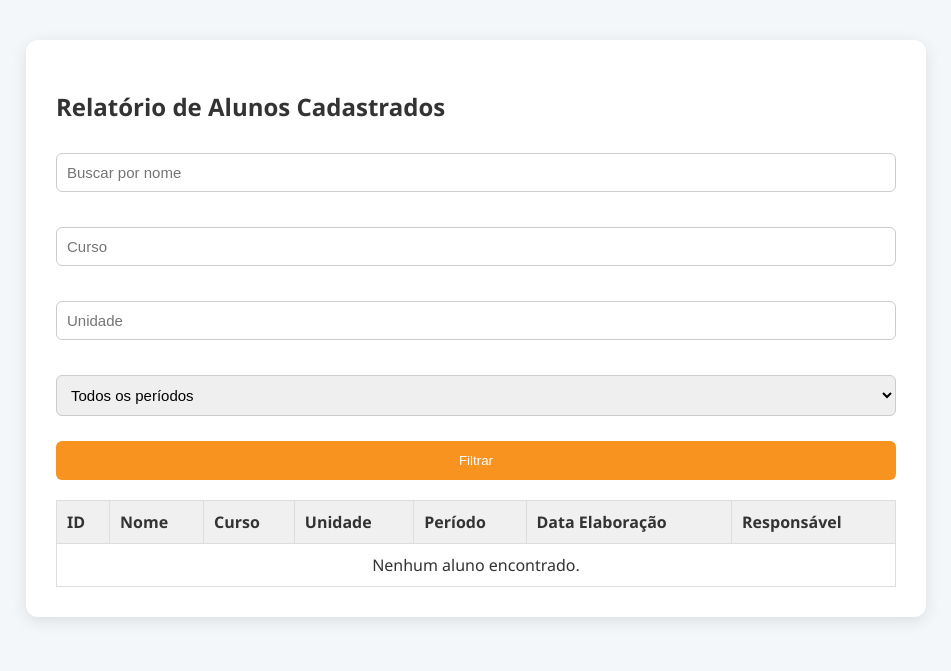
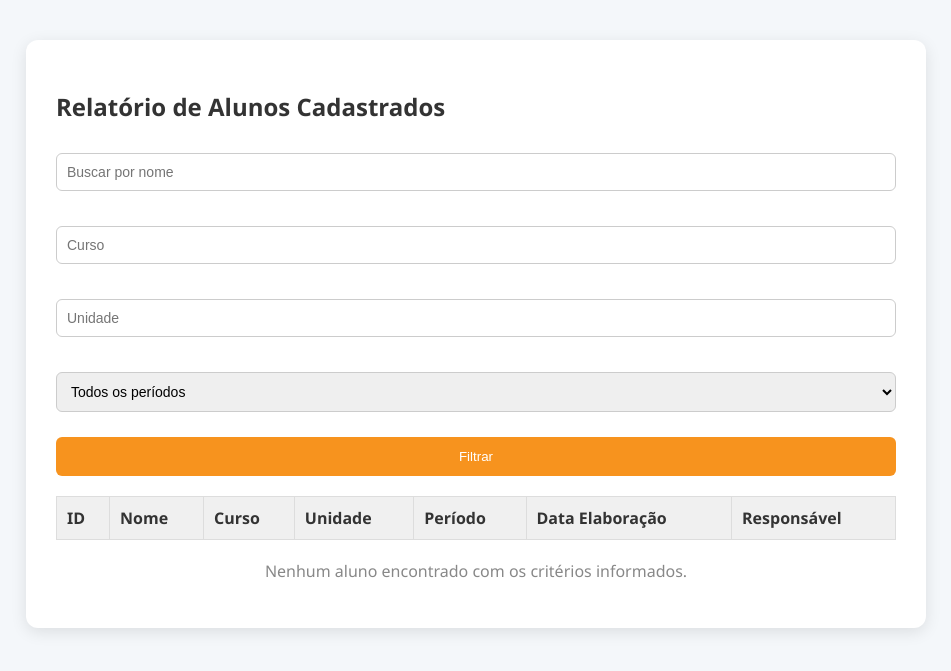
Before and after one commit to euantoniojunior/sistemapei, a Flask app: page /relatorios in a window 1280 px wide. Shown: the top 671 px of the page, without its empty margins (164-1115 px from the left). Run offline with Flask 3, Linux system fonts and the light colour scheme; the visitor is signed in with stand-in values (Sample User, id 1); lists and menus that the app fills with data are empty.

Commit message:
Update relatorios.html

```diff
--- a/templates/relatorios.html
+++ b/templates/relatorios.html
@@ -17,6 +17,7 @@
       padding: 10px;
       border-radius: 6px;
       border: 1px solid #ccc;
+      font-size: 14px;
     }
     table {
       width: 100%;
@@ -33,6 +34,11 @@
     }
     tr:hover {
       background-color: #fafafa;
+    }
+    .no-results {
+      text-align: center;
+      color: #888;
+      margin-top: 20px;
     }
   </style>
 </head>
@@ -64,6 +70,7 @@
       </thead>
       <tbody></tbody>
     </table>
+    <p id="msgNoResults" class="no-results"></p>
   </div>
 
   <script>
@@ -83,13 +90,15 @@
       const alunos = await res.json();
 
       const tbody = document.querySelector("#tabelaAlunos tbody");
+      const msgEl = document.getElementById("msgNoResults");
       tbody.innerHTML = "";
 
       if (!alunos.length) {
-        tbody.innerHTML = "<tr><td colspan='7' style='text-align:center;'>Nenhum aluno encontrado.</td></tr>";
+        msgEl.innerText = "Nenhum aluno encontrado com os critérios informados.";
         return;
       }
 
+      msgEl.innerText = "";
       alunos.forEach(a => {
         tbody.innerHTML += `
           <tr>
```
